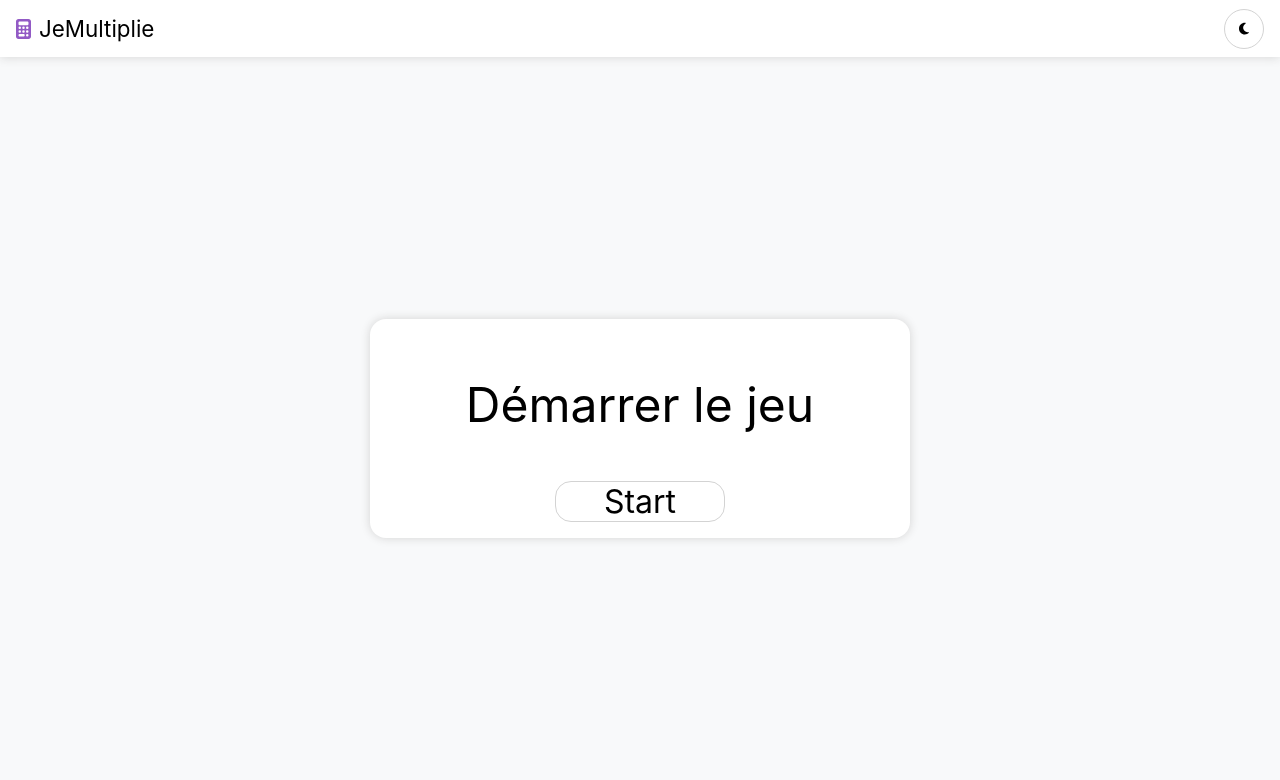
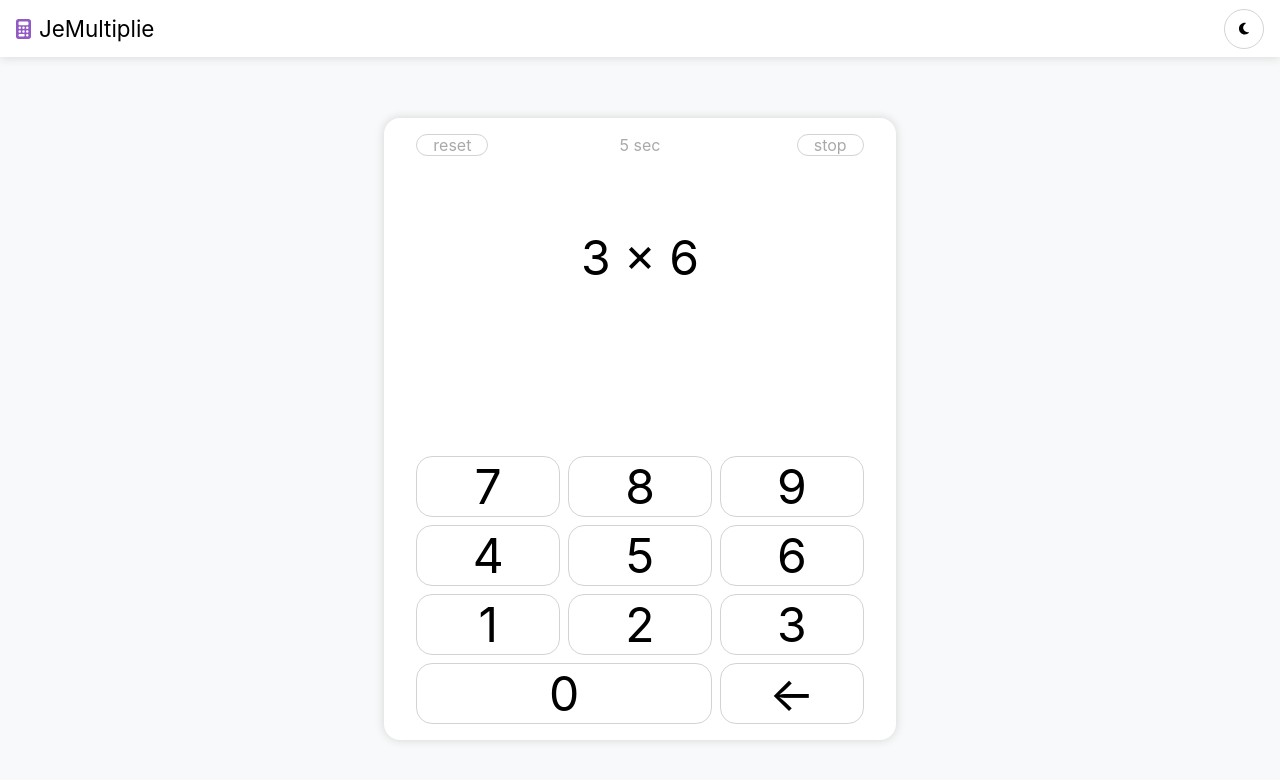
Before and after one commit to mael-sil/JeMultiplie, a Vue app in the folder front/: page /game in a window 1280 px wide. Shown: the top 780 px of the page. Built offline with nearby package versions, Linux system fonts and the light colour scheme; the HTML template or start-up script is replaced by a standard one.

Commit message:
passage en mode multipage

```diff
--- a/front/package.json
+++ b/front/package.json
@@ -16,7 +16,8 @@
     "@fortawesome/fontawesome-svg-core": "^6.7.2",
     "@fortawesome/free-solid-svg-icons": "^6.7.2",
     "@fortawesome/vue-fontawesome": "^3.0.0-5",
-    "vue": "^3.5.13"
+    "vue": "^3.5.13",
+    "vue-router": "^4.5.0"
   },
   "devDependencies": {
     "@tsconfig/node22": "^22.0.1",
--- a/front/src/App.vue
+++ b/front/src/App.vue
@@ -1,59 +1,7 @@
 <script setup lang="ts">
-import headerTemplate from "@/components/headerTemplate.vue";
-import NumPad from "@/components/questionPad.vue";
-import StartMenu from "./components/startMenu.vue";
-import { ref } from "vue";
-import ResultTemplate from "./components/resultTemplate.vue";
-import { getSave } from "./composables/save";
-import type { Result } from "./models/result";
-
-const start = ref(true);
-
-const resultHistory = ref<Result[]>(getSave())
-
-function listenStart(): void {
-  start.value = false;
-}
-
-function listenStop(): void {
-  start.value = true;
-  resultHistory.value = getSave();
-}
-
-
-
-
-
+import { RouterView, useRouter } from "vue-router";
 </script>
 
 <template>
-  <header>
-    <headerTemplate />
-  </header>
-
-  <main>
-    <StartMenu v-if="start" @start="listenStart" />
-    <NumPad v-else @stop="listenStop" />
-    <ResultTemplate v-if="start && resultHistory.length !== 0" :lastResult="resultHistory[resultHistory.length - 1]" />
-  </main>
+  <RouterView :key="$route.fullPath" />
 </template>
-
-<style scoped>
-main {
-  flex: 1;
-
-  display: flex;
-  flex-direction: column;
-
-  align-items: center;
-  justify-content: center;
-
-
-  width: fit-content;
-}
-
-header {
-  box-shadow: 0px 0px 10px lightgrey;
-  width: 100%;
-}
-</style>
--- a/front/src/assets/main.css
+++ b/front/src/assets/main.css
@@ -46,3 +46,20 @@ main button {
 button:hover {
   border: 0.1rem solid rgb(146, 90, 197);
 }
+
+main {
+  flex: 1;
+
+  display: flex;
+  flex-direction: column;
+
+  align-items: center;
+  justify-content: center;
+
+  width: fit-content;
+}
+
+header {
+  box-shadow: 0px 0px 10px lightgrey;
+  width: 100%;
+}
--- a/front/src/components/questionPad.vue
+++ b/front/src/components/questionPad.vue
@@ -2,6 +2,7 @@
 import { endSaveStorage, getOperation, reset, saveResult } from '@/composables/operationFunction';
 import type { Operation } from '@/models/operation';
 import { ref } from 'vue';
+import { useRouter } from 'vue-router';
 
 
 const input = ref('');
@@ -88,15 +89,15 @@ function listenReset(event: Event): void {
 }
 
 
-const emit = defineEmits<{
-  'stop': []
-}>()
+const router = useRouter();
+
 
 function listenStop(event: Event): void {
   clearInterval(interval);
   endSaveStorage();
   reset();
-  emit('stop');
+  console.log('test stop')
+  router.push('/');
 
 }
 
--- a/front/src/composables/operationFunction.ts
+++ b/front/src/composables/operationFunction.ts
@@ -96,6 +96,7 @@ export function reset(): void {
 }
 
 export function endSaveStorage() {
+  if (nbrOpTotal > 0) {
     let resultHistory: Result[] = getSave()
 
     resultHistory.push({
@@ -108,3 +109,4 @@ export function endSaveStorage() {
 
     localStorage.setItem('resultHistory', JSON.stringify(resultHistory))
   }
+}
--- a/front/src/main.ts
+++ b/front/src/main.ts
@@ -2,5 +2,6 @@ import './assets/main.css'
 
 import { createApp } from 'vue'
 import App from './App.vue'
+import router from './router'
 
-createApp(App).mount('#app')
+createApp(App).use(router).mount('#app')
--- /dev/null
+++ b/front/src/pages/game.vue
@@ -0,0 +1,15 @@
+<script setup lang="ts">
+import QuestionPad from '@/components/questionPad.vue';
+import headerTemplate from '@/components/headerTemplate.vue';
+
+</script>
+
+<template>
+
+  <header>
+    <headerTemplate />
+  </header>
+  <main>
+    <QuestionPad />
+  </main>
+</template>
--- /dev/null
+++ b/front/src/pages/home.vue
@@ -0,0 +1,34 @@
+<script setup lang="ts">
+import { getSave } from '@/composables/save';
+import type { Result } from '@/models/result';
+import { ref } from 'vue';
+import { useRouter } from "vue-router";
+import StartMenu from "@/components/startMenu.vue";
+import ResultTemplate from "@/components/resultTemplate.vue";
+import headerTemplate from '@/components/headerTemplate.vue';
+
+const router = useRouter();
+
+const resultHistory = ref<Result[]>(getSave())
+
+function listenStart(): void {
+  router.push('game')
+}
+
+
+
+console.log(resultHistory.value)
+
+
+</script>
+
+<template>
+
+  <header>
+    <headerTemplate />
+  </header>
+  <main>
+    <StartMenu @start="listenStart" />
+    <ResultTemplate v-if="resultHistory.length !== 0" :lastResult="resultHistory[resultHistory.length - 1]" />
+  </main>
+</template>
```
Also changed, not shown: front/src/router/index.js (added, +15 -0 lines), 1 other file (tests, documents, lock files or other folders). Lines whose indentation alone changed are shown as unchanged.
